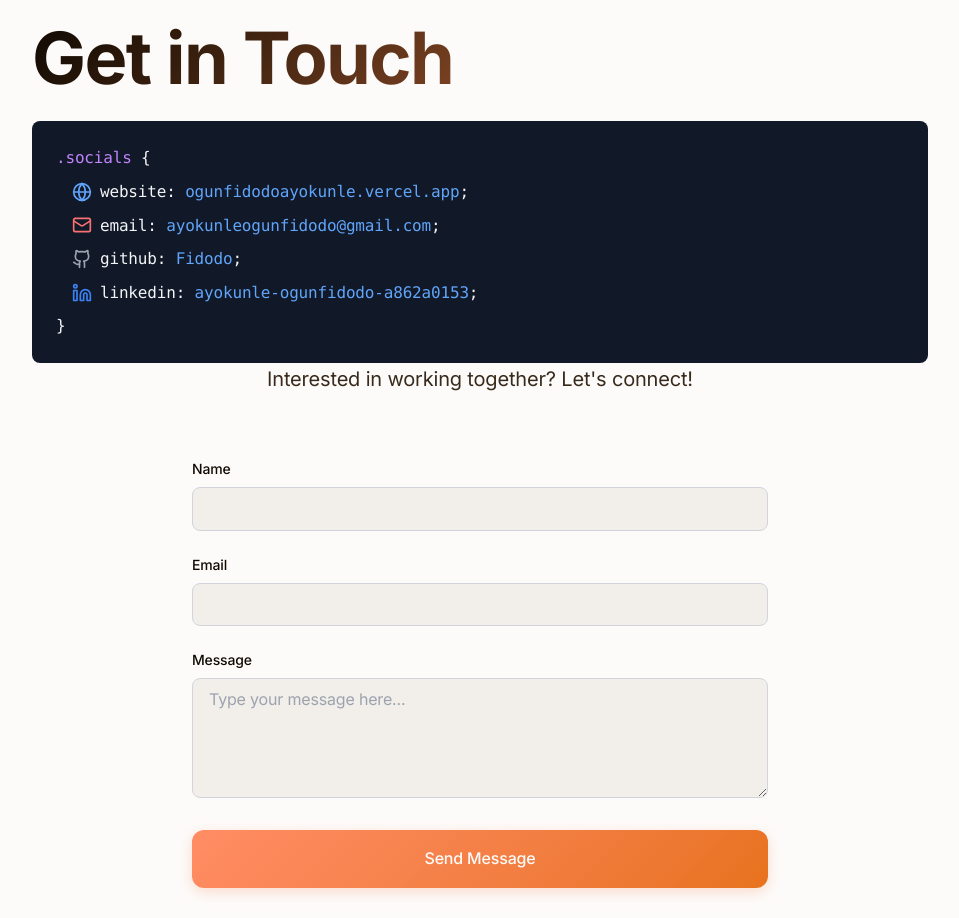
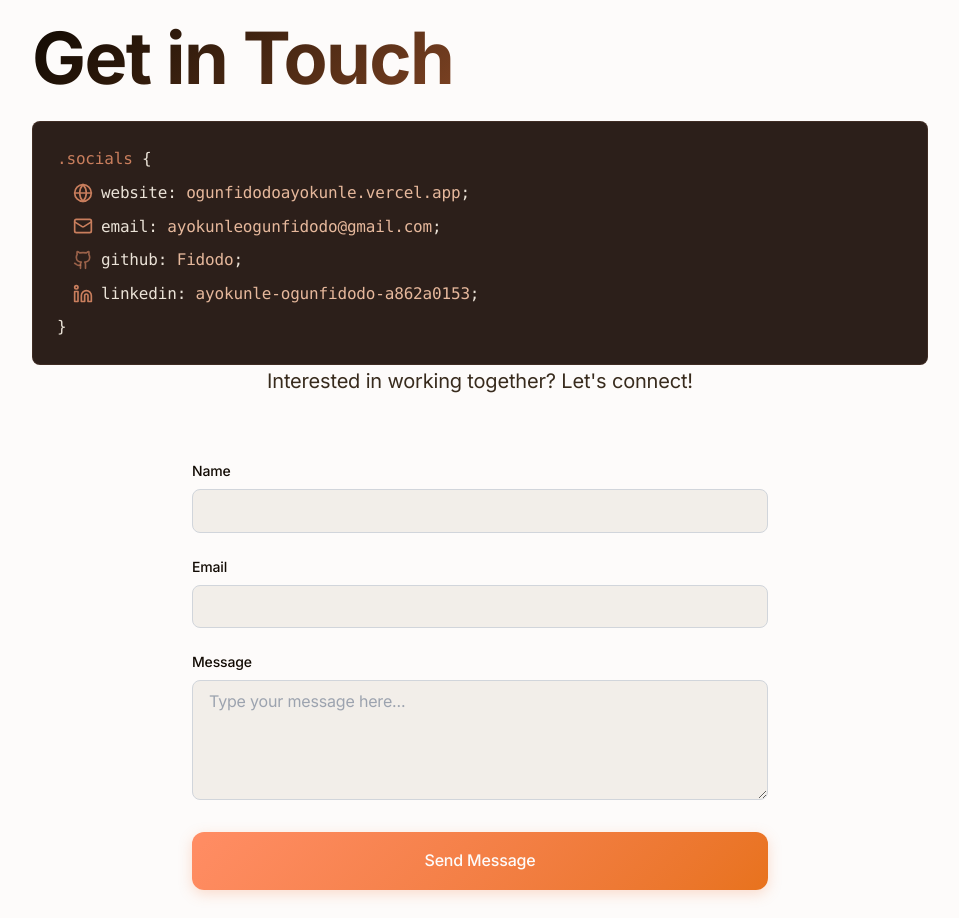
Before and after one commit to fidodo/new-portfolio, a Next.js app: page / in a window 1280 px wide. Shown: the part 4740-5658 px from the top of the page, without its empty margins (160-1119 px from the left). Built offline with nearby package versions, Linux system fonts and the light colour scheme.

Commit message:
fix: get in touch card update

```diff
--- a/app/components/Contact.tsx
+++ b/app/components/Contact.tsx
@@ -15,7 +15,7 @@ const Github = dynamic(() => import("lucide-react").then((mod) => mod.Github), {
 });
 const Linkedin = dynamic(
   () => import("lucide-react").then((mod) => mod.Linkedin),
-  { ssr: false }
+  { ssr: false },
 );
 
 export default function Contact() {
@@ -26,11 +26,11 @@ export default function Contact() {
   });
   const [isSubmitting, setIsSubmitting] = useState(false);
   const [submitStatus, setSubmitStatus] = useState<null | "success" | "error">(
-    null
+    null,
   );
 
   const handleChange = (
-    e: React.ChangeEvent<HTMLInputElement | HTMLTextAreaElement>
+    e: React.ChangeEvent<HTMLInputElement | HTMLTextAreaElement>,
   ) => {
     const { name, value } = e.target;
     setFormData((prev) => ({
@@ -76,21 +76,21 @@ export default function Contact() {
       >
         <h2 className="heading">Get in Touch</h2>
 
-        <div className="bg-gray-900 p-6 rounded-lg font-mono text-gray-100 overflow-x-auto">
+        <div className="bg-[#2c1f1a] p-6 rounded-lg font-mono text-[#eae2d7] overflow-x-auto border border-[#8b5e4c]/20">
           <p>
-            <span className="text-purple-400">.socials</span> &#123;
+            <span className="text-[#c97e5d]">.socials</span> &#123;
           </p>
 
           <div className="ml-4 mt-2 space-y-2">
             <div className="flex items-center">
-              <Globe className="h-5 w-5 mr-2 text-blue-400" />
+              <Globe className="h-5 w-5 mr-2 text-[#c97e5d]" />
               <p>
                 website:{" "}
                 <a
                   href="https://ogunfidodoayokunle.vercel.app"
                   target="_blank"
                   rel="noopener noreferrer"
-                  className="text-blue-400 hover:underline"
+                  className="text-[#e6b89c] hover:underline hover:text-[#f0d5c0] transition-colors"
                 >
                   ogunfidodoayokunle.vercel.app
                 </a>
@@ -99,12 +99,12 @@ export default function Contact() {
             </div>
 
             <div className="flex items-center">
-              <Mail className="h-5 w-5 mr-2 text-red-400" />
+              <Mail className="h-5 w-5 mr-2 text-[#c97e5d]" />
               <p>
                 email:{" "}
                 <a
                   href="mailto:ayokunleogunfidodo@gmail.com"
-                  className="text-blue-400 hover:underline"
+                  className="text-[#e6b89c] hover:underline hover:text-[#f0d5c0] transition-colors"
                 >
                   ayokunleogunfidodo@gmail.com
                 </a>
@@ -113,14 +113,14 @@ export default function Contact() {
             </div>
 
             <div className="flex items-center">
-              <Github className="h-5 w-5 mr-2 text-gray-400" />
+              <Github className="h-5 w-5 mr-2 text-[#c97e5d]/70" />
               <p>
                 github:{" "}
                 <a
                   href="https://github.com/Fidodo"
                   target="_blank"
                   rel="noopener noreferrer"
-                  className="text-blue-400 hover:underline"
+                  className="text-[#e6b89c] hover:underline hover:text-[#f0d5c0] transition-colors"
                 >
                   Fidodo
                 </a>
@@ -129,14 +129,14 @@ export default function Contact() {
             </div>
 
             <div className="flex items-center">
-              <Linkedin className="h-5 w-5 mr-2 text-blue-500" />
+              <Linkedin className="h-5 w-5 mr-2 text-[#c97e5d]" />
               <p>
                 linkedin:{" "}
                 <a
                   href="https://www.linkedin.com/in/ayokunle-ogunfidodo-a862a0153/"
                   target="_blank"
                   rel="noopener noreferrer"
-                  className="text-blue-400 hover:underline"
+                  className="text-[#e6b89c] hover:underline hover:text-[#f0d5c0] transition-colors"
                 >
                   ayokunle-ogunfidodo-a862a0153
                 </a>
```
